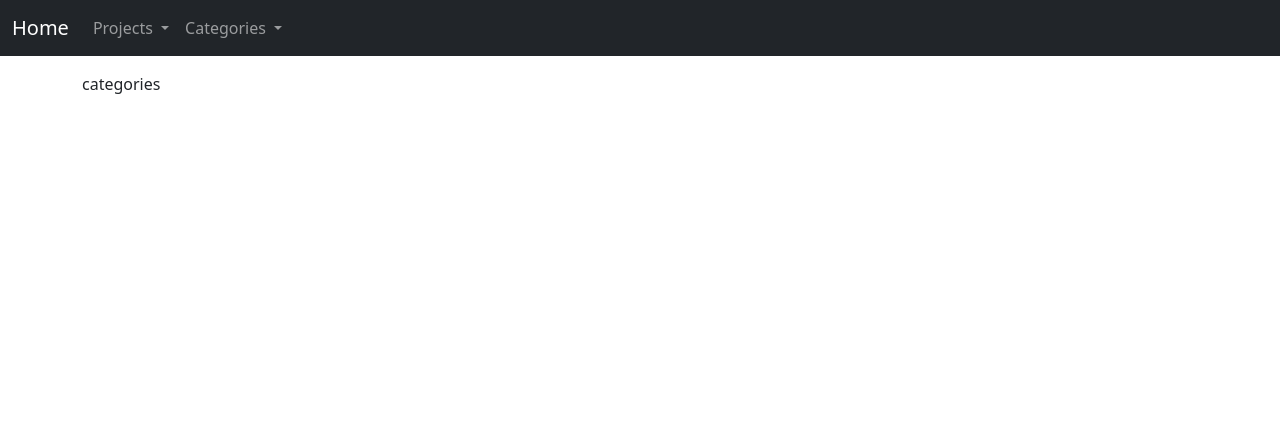
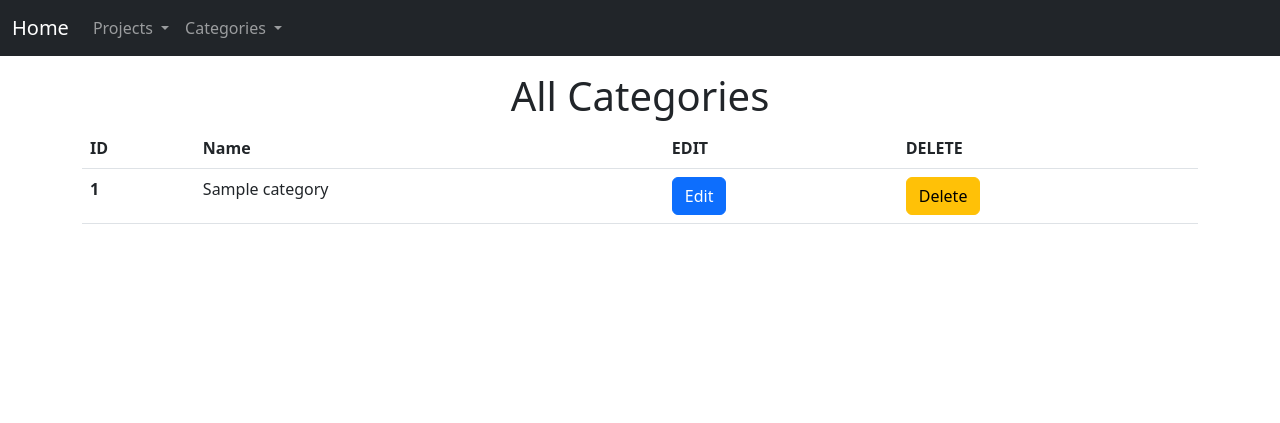
Before and after one commit to UltraViolet33/projects-manager, a PHP site: template App/views/categories/index.php in a window 1280 px wide. Shown: the top 423 px of the page. Run offline with PHP 8.4, Linux system fonts and the light colour scheme; the template is opened without the code that fills it: most values are stand-ins (such as "Sample title", 1, 10 or a date in 2020).

Commit message:
display all categories

```diff
--- a/App/Models/Project.php
+++ b/App/Models/Project.php
@@ -6,5 +6,4 @@ use App\Models\Model;
 
 class Project extends Model
 {
-
 }
--- a/App/views/categories/index.php
+++ b/App/views/categories/index.php
@@ -1,4 +1,38 @@
-<?php
-
-
-echo "categories";
+<div class="row">
+    <div class="col-12">
+        <h1 class="text-center">All Categories</h1>
+    </div>
+</div>
+<div class="row">
+    <div class="col-12">
+        <?php if (!$allCategories) : ?>
+            <p>There is no category</p>
+        <?php else : ?>
+            <table class="table">
+                <thead>
+                    <tr>
+                        <th scope="col">ID</th>
+                        <th scope="col">Name</th>
+                        <th scope="col">EDIT</th>
+                        <th scope="col">DELETE</th>
+                    </tr>
+                </thead>
+                <tbody>
+                    <?php foreach ($allCategories as $category) : ?>
+                        <tr>
+                            <th scope="row"><?= $category->id_category ?></th>
+                            <td><?= $category->name ?></td>
+                            <td><a href="editCategory.php?id=<?= $category->id_categorie ?>" class="btn btn-primary">Edit</a></td>
+                            <td>
+                                <form method="POST" onsubmit="return confirm('Are you sure you want to delete this category ?')">
+                                    <input type="hidden" name="idCategory" value="<?= $category->id_categorie ?>">
+                                    <input type="submit" class="btn btn-warning" value="Delete" name="deleteCategory">
+                                </form>
+                            </td>
+                        </tr>
+                    <?php endforeach; ?>
+                </tbody>
+            </table>
+        <?php endif; ?>
+    </div>
+</div>
```
Also changed, not shown: App/Controllers/CategoryController.php (+5 -2 lines), App/Models/Category.php (added, +17 -0 lines).
